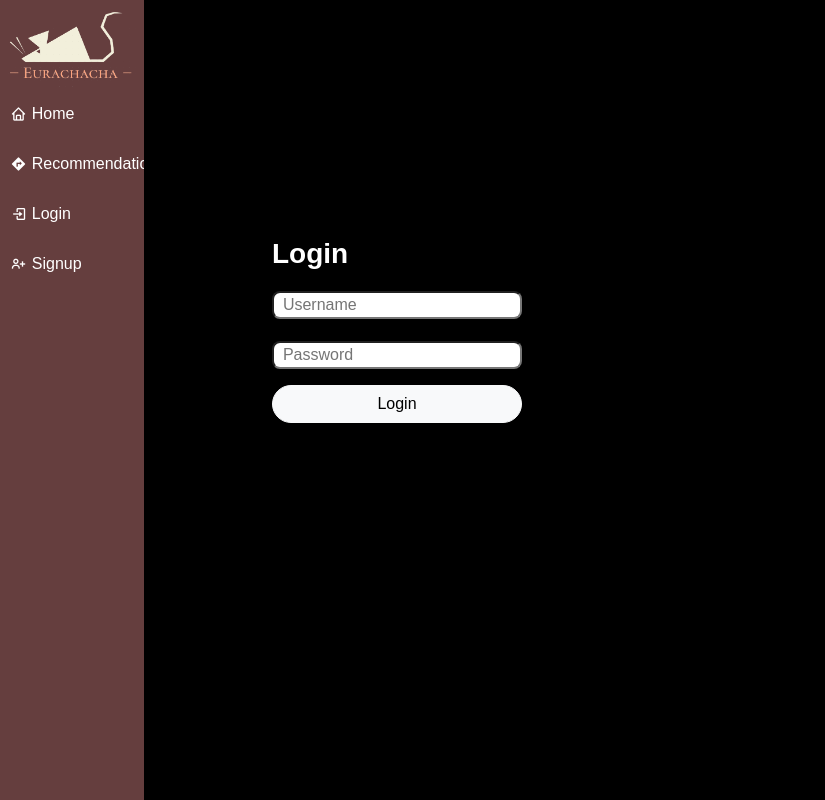
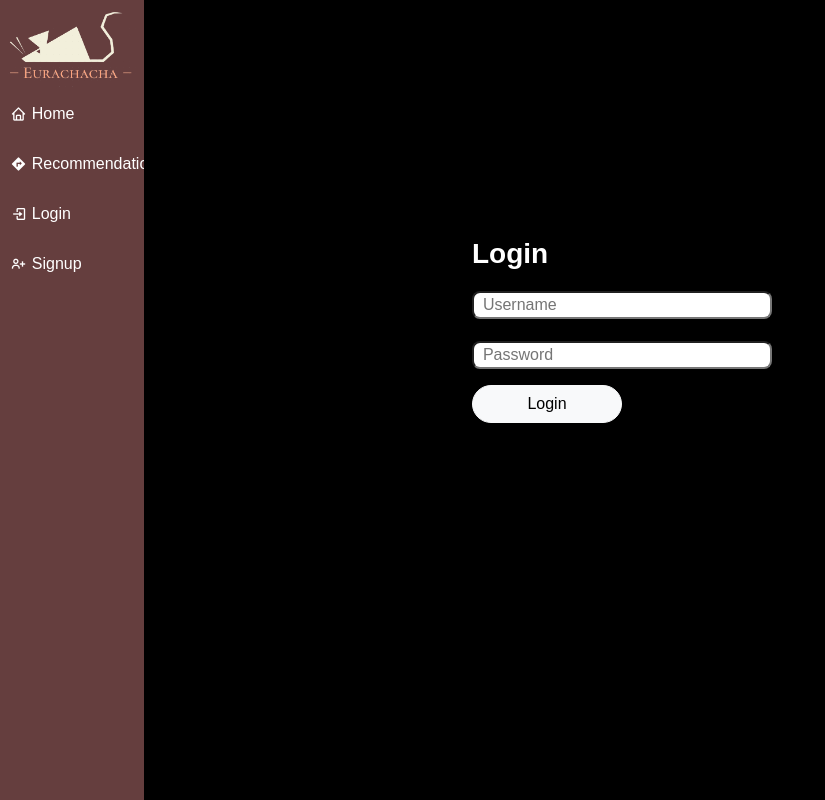
Before and after one commit to MoCCo329/EURACHACHA, a Vue app in the folder vue/: page /login in a window 1280 px wide. Shown: the whole page, without its empty margins (0-825 px from the left). Built offline with nearby package versions, Linux system fonts and the light colour scheme.

Commit message:
Update login position CSS

```diff
--- a/vue/src/views/LoginView.vue
+++ b/vue/src/views/LoginView.vue
@@ -1,6 +1,6 @@
 <template>
   <div class="log-in-box">
-    <div class="my-3 fs-3 fw-bold">Login</div>
+    <div class="login-text my-3 fs-3 fw-bold">Login</div>
     <account-error-list v-if="isAuthError"></account-error-list>
     <form @submit.prevent="login(credentials)">
       <div class="login-input">
@@ -46,10 +46,13 @@ export default {
 .log-in-box {
   display: flex;
   justify-content: center;
-  align-items: stretch;
+  align-items: end;
   flex-direction: column;
   max-width: 500px;
   min-height: 80vh;
+}
+.log-in-box .login-text {
+  min-width: 300px;
 }
 
 .login-input {
@@ -57,11 +60,13 @@ export default {
 }
 
 .username {
+  min-width: 300px;
   border-radius: 8px;
   /* border-top-right-radius: 8px; */
 }
 
 .password {
+  min-width: 300px;
   border-radius: 8px;
   /* border-bottom-right-radius: 8px; */
 }
```
